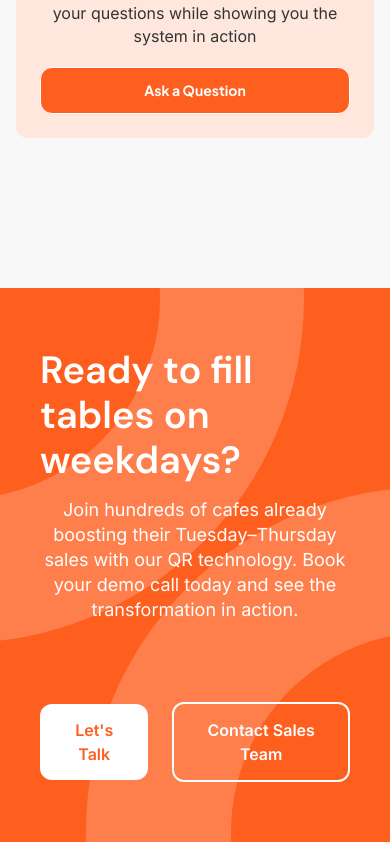
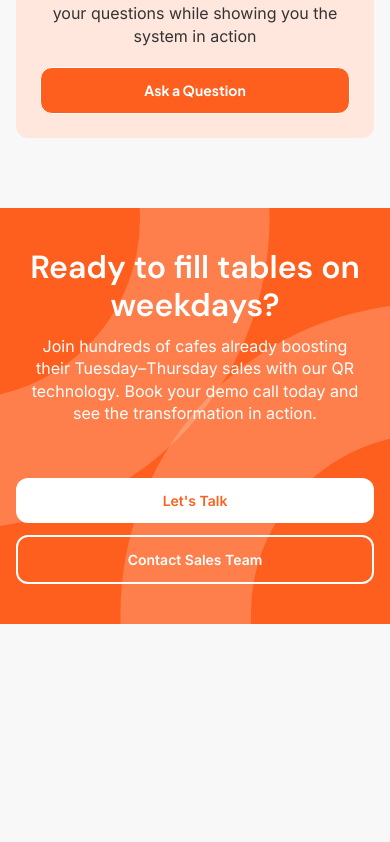
Before and after one commit to DevelopWithAyush/tableMitra_landingPage, a Next.js app: page / in a window 390 px wide. Shown: the part 6496-7338 px from the top of the page. After the commit the page ends 7120 px from the top, so only its background shows below. Built offline with nearby package versions, Linux system fonts and the light colour scheme.

Commit message:
frixing things

```diff
--- a/src/components/LandingPage/CTA.jsx
+++ b/src/components/LandingPage/CTA.jsx
@@ -2,28 +2,34 @@ import React from 'react'
 
 const CTA = () => {
     return (
-      <section className='bg-[#FE5F1E] px-10 py-[60px] overflow-hidden relative flex flex-col items-center mt-[150px]'>
+        <section className='bg-[#FE5F1E] px-4 sm:px-6 lg:px-10 py-[40px] sm:py-[50px] lg:py-[60px] overflow-hidden relative flex flex-col items-center mt-[70px] sm:mt-[100px] lg:mt-[150px]'>
 
-          <div className='w-[689px] h-[689px] rounded-full bg-white/20 flex flex-col absolute top-[-334px] left-[-385px] items-center justify-center'>
-              <div className='w-[400px] h-[400px] rounded-full bg-[#FE5F1E]' />
+            <div className='w-[689px] h-[689px] rounded-full bg-white/20 flex flex-col absolute top-[-334px] left-[-385px] items-center justify-center  scale-90 sm:scale-95 lg:scale-100'>
+                <div className='w-[400px]  h-[400px] rounded-full bg-[#FE5F1E]' />
             </div>
-          <div className='w-[689px] h-[689px] rounded-full bg-white/20 flex flex-col absolute bottom-[-334px] right-[-385px] items-center justify-center'>
+            <div className='w-[689px] h-[689px] rounded-full bg-white/20 flex flex-col absolute bottom-[-334px] right-[-385px] items-center justify-center scale-90 sm:scale-95 lg:scale-100'>
                 <div className='w-[400px] h-[400px] rounded-full bg-[#FE5F1E]' />
             </div>
 
 
-          <div className='container mx-auto max-w-[88rem] flex flex-col items-center gap-y-[40px] z-50'>
-              <div className='flex flex-col items-center gap-y-[14px]'>
+            <div className='container mx-auto max-w-[88rem] flex flex-col items-center gap-y-[30px] sm:gap-y-[40px] z-50'>
+                <div className='flex flex-col items-center gap-y-[10px] sm:gap-y-[14px]'>
 
 
-              <h1 className='text-[38px] leading-[45px] text-[#FFF] font-dmSans font-semibold '>
+                    <h1 className='text-[32px] sm:text-[36px] lg:text-[38px] leading-[1.2] text-[#FFF] font-dmSans font-semibold text-center px-2'>
                         Ready to fill tables on weekdays?
                     </h1>
-              <p className='text-[18px] font-inter text-[#FFF] leading-[25px] max-w-[582px] text-center'>Join hundreds of cafes already boosting their Tuesday–Thursday sales with our QR technology. Book your demo call today and see the transformation in action.</p>
+                    <p className='text-[16px] sm:text-[18px] font-inter text-[#FFF] leading-[1.4] max-w-full sm:max-w-[582px] text-center px-2 font-normal'>
+                        Join hundreds of cafes already boosting their Tuesday–Thursday sales with our QR technology. Book your demo call today and see the transformation in action.
+                    </p>
                 </div>
-              <div className='flex flex-row items-center gap-x-6 mt-10'>
-                  <button className='text-[#FE5F1E] font-inter text-[16px] font-semibold text-center bg-[#FFF] rounded-[12px] py-[14px] px-6'>Let's Talk</button>
-                  <button className='text-[#FFF] font-inter text-[16px] font-semibold text-center border-[2px] border-solid border-[#fff] rounded-[12px] py-[14px] px-6'>Contact Sales Team</button>
+                <div className='flex flex-col sm:flex-row items-center gap-y-3 sm:gap-y-0 sm:gap-x-4 lg:gap-x-6 mt-6 sm:mt-8 lg:mt-10 w-full sm:w-auto'>
+                    <button className='text-[#FE5F1E] font-inter text-[14px] sm:text-[16px] font-semibold text-center bg-[#FFF] rounded-[12px] py-[12px] sm:py-[14px] px-5 sm:px-6 w-full sm:w-auto whitespace-nowrap hover:bg-[#FFF]/90 transition-colors'>
+                        Let's Talk
+                    </button>
+                    <button className='text-[#FFF] font-inter text-[14px] sm:text-[16px] font-semibold text-center border-[2px] border-solid border-[#fff] rounded-[12px] py-[12px] sm:py-[14px] px-5 sm:px-6 w-full sm:w-auto whitespace-nowrap hover:bg-white/10 transition-colors'>
+                        Contact Sales Team
+                    </button>
                 </div>
 
             </div>
--- a/src/components/LandingPage/TrustedBy.jsx
+++ b/src/components/LandingPage/TrustedBy.jsx
@@ -4,10 +4,10 @@ const TrustedBy = () => {
     return (
         <main className='bg-[#FE5F1E] px-4 sm:px-6 lg:px-10 py-[40px] sm:py-[50px] lg:py-[60px] overflow-hidden relative flex flex-col items-center'>
 
-            <div className='w-[689px] h-[689px] rounded-full bg-white/20 flex flex-col absolute top-[-334px] left-[-385px] items-center justify-center'>
+            <div className='w-[689px] h-[689px] rounded-full bg-white/20 flex flex-col absolute top-[-334px] left-[-385px] items-center justify-center scale-90 sm:scale-95 lg:scale-100'>
                 <div className='w-[400px] h-[400px] rounded-full bg-[#FE5F1E]' />
             </div>
-            <div className='w-[689px] h-[689px] rounded-full bg-white/20 flex flex-col absolute bottom-[-334px] right-[-385px] items-center justify-center'>
+            <div className='w-[689px] h-[689px] rounded-full bg-white/20 flex flex-col absolute bottom-[-334px] right-[-385px] items-center justify-center scale-90 sm:scale-95 lg:scale-100'>
                 <div className='w-[400px] h-[400px] rounded-full bg-[#FE5F1E]' />
             </div>
 
```
Lines whose indentation alone changed are shown as unchanged.
